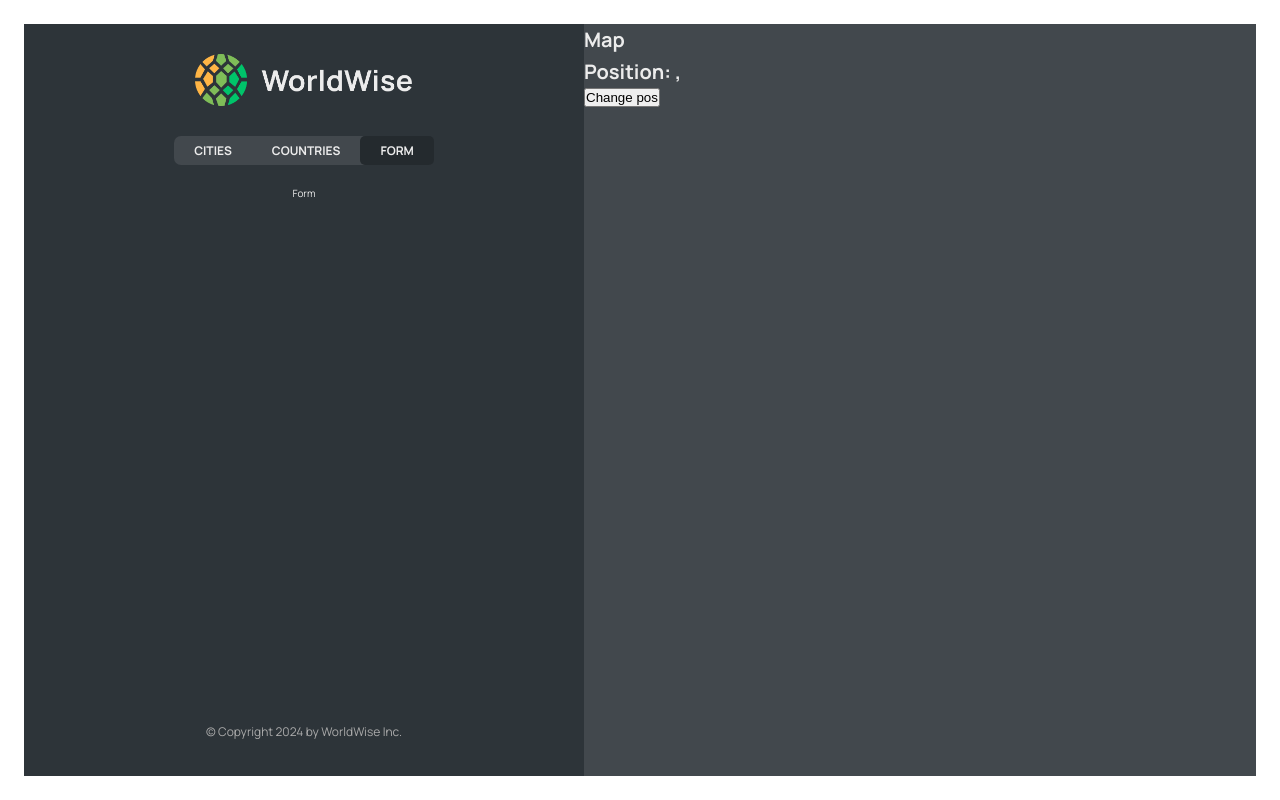
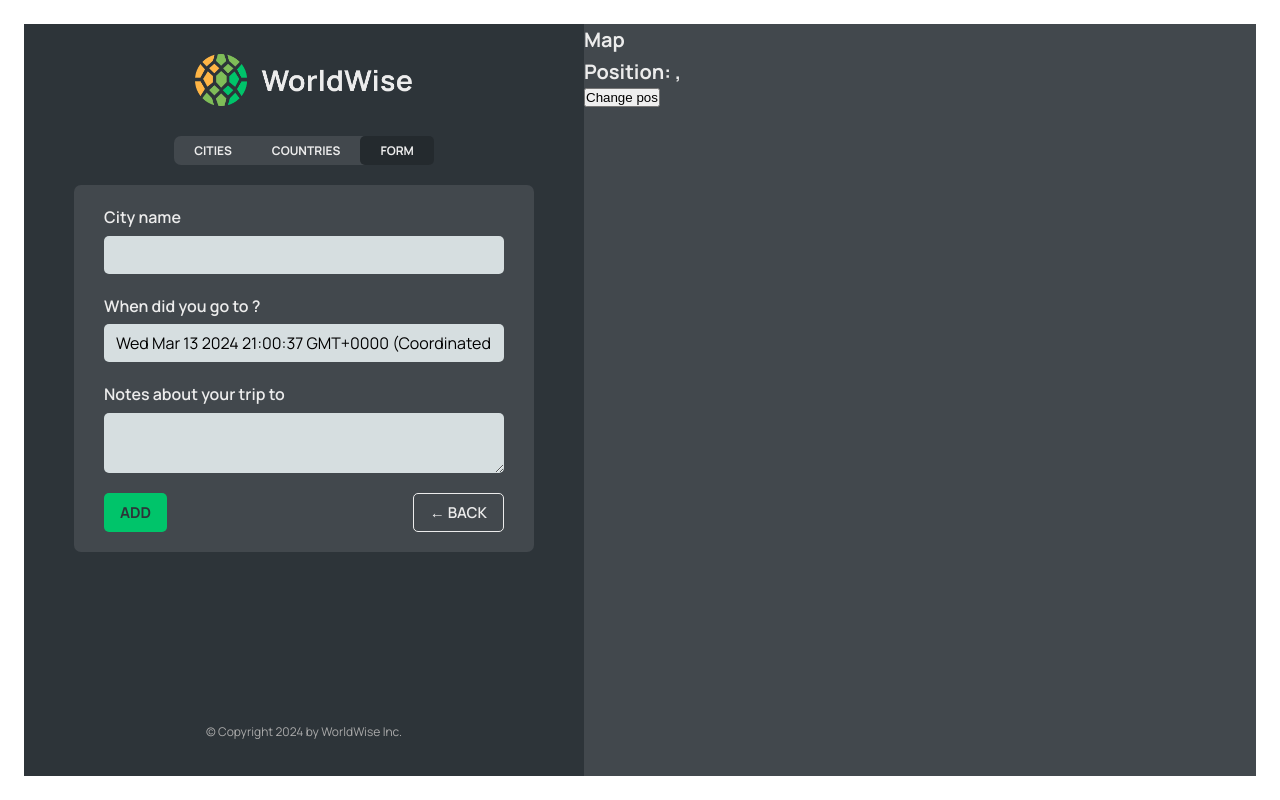
Before and after one commit to okharyton/worldwise, a React app: page /app/form in a window 1280 px wide. Built offline with nearby package versions, Linux system fonts and the light colour scheme; data requests are answered from the project's data file; the HTML template or start-up script is replaced by a standard one.

Commit message:
feat: add useNavigate to Form add and back buttons

```diff
--- a/src/App.jsx
+++ b/src/App.jsx
@@ -10,6 +10,7 @@
 import { useEffect, useState } from "react";
 import CountryList from "./components/CountryList.jsx";
 import City from "./components/City.jsx";
+import Form from "./components/Form.jsx";
 
 const BASE_URL = "http://localhost:9000";
 function App() {
@@ -53,7 +54,7 @@
             element={<CountryList cities={cities} isLoading={isLoading} />}
           />
           <Route path="cities/:id" element={<City />} />
-          <Route path="form" element={<p>Form</p>} />
+          <Route path="form" element={<Form />} />
         </Route>
         <Route path="*" element={<PageNotFound />} />
       </Routes>
--- /dev/null
+++ b/src/components/Button.jsx
@@ -0,0 +1,8 @@
+import styles from "./Button.module.css";
+export default function Button({ children, onClick, type }) {
+  return (
+    <button onClick={onClick} className={`${styles.btn} ${styles[type]}`}>
+      {children}
+    </button>
+  );
+}
--- a/src/components/CountryList.jsx
+++ b/src/components/CountryList.jsx
@@ -15,7 +15,7 @@
   return (
     <ul className={styles.countryList}>
       {countries.map((country) => (
-        <CountryItem country={country} />
+        <CountryItem country={country} key={country.country} />
       ))}
     </ul>
   );
--- a/src/components/Form.jsx
+++ b/src/components/Form.jsx
@@ -3,6 +3,8 @@
 import { useState } from "react";
 
 import styles from "./Form.module.css";
+import Button from "./Button.jsx";
+import { useNavigate } from "react-router-dom";
 
 export function convertToEmoji(countryCode) {
   const codePoints = countryCode
@@ -13,6 +15,7 @@
 }
 
 function Form() {
+  const navigate = useNavigate();
   const [cityName, setCityName] = useState("");
   const [country, setCountry] = useState("");
   const [date, setDate] = useState(new Date());
@@ -49,8 +52,16 @@
       </div>
 
       <div className={styles.buttons}>
-        <button>Add</button>
-        <button>&larr; Back</button>
+        <Button type="primary">Add</Button>
+        <Button
+          type="back"
+          onClick={(e) => {
+            e.preventDefault();
+            navigate(-1);
+          }}
+        >
+          &larr; Back
+        </Button>
       </div>
     </form>
   );
--- a/src/components/Map.jsx
+++ b/src/components/Map.jsx
@@ -1,12 +1,18 @@
 import styles from "../components/Map.module.css";
-import { useSearchParams } from "react-router-dom";
+import { useNavigate, useSearchParams } from "react-router-dom";
 export default function Map() {
+  const navigate = useNavigate();
   const [searchParams, setSearchParams] = useSearchParams();
   const lat = searchParams.get("lat");
   const lng = searchParams.get("lng");
 
   return (
-    <div className={styles.mapContainer}>
+    <div
+      className={styles.mapContainer}
+      onClick={() => {
+        navigate("form");
+      }}
+    >
       <h1>Map</h1>
       <h1>
         Position: {lat}, {lng}
```
